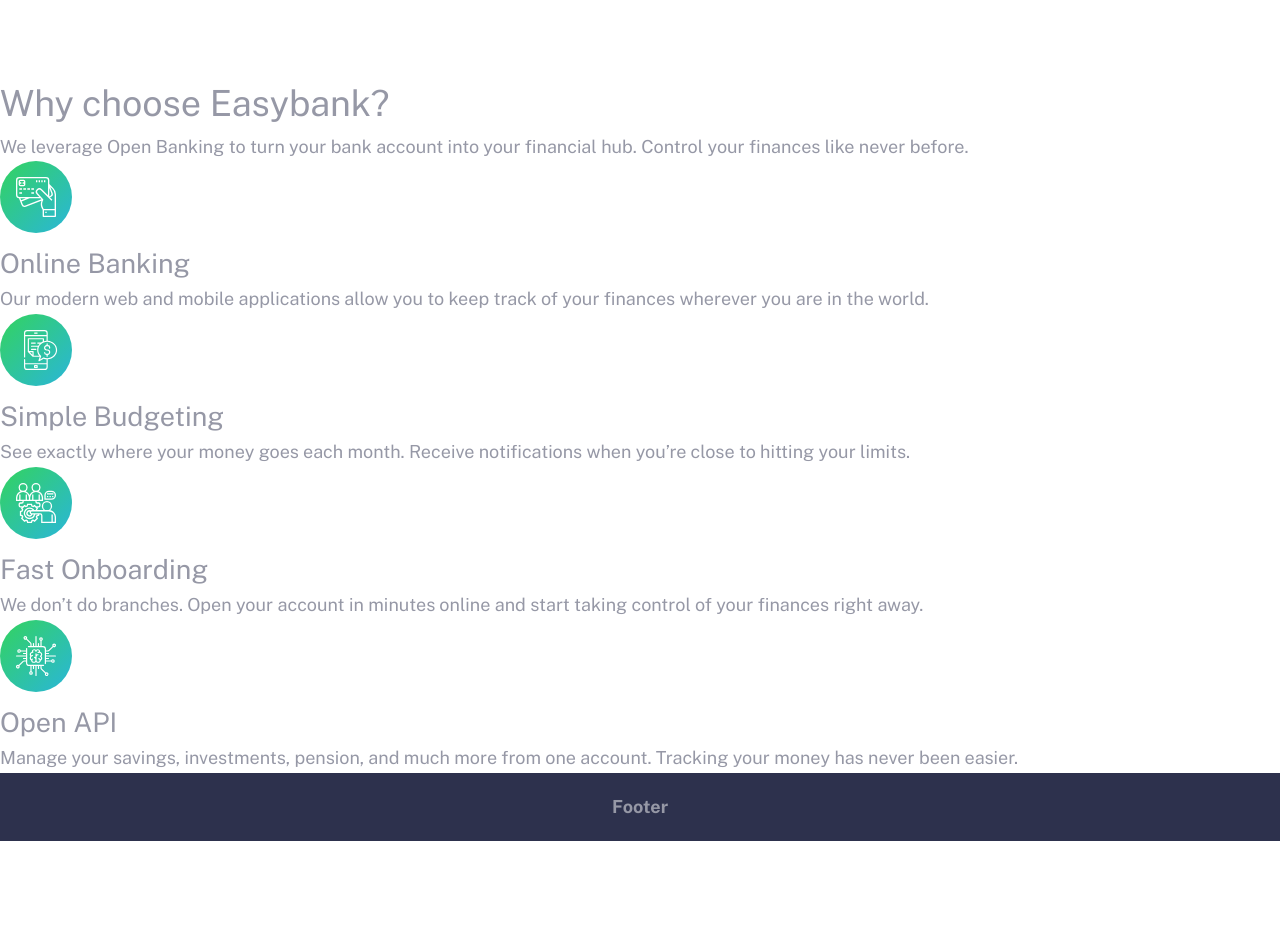
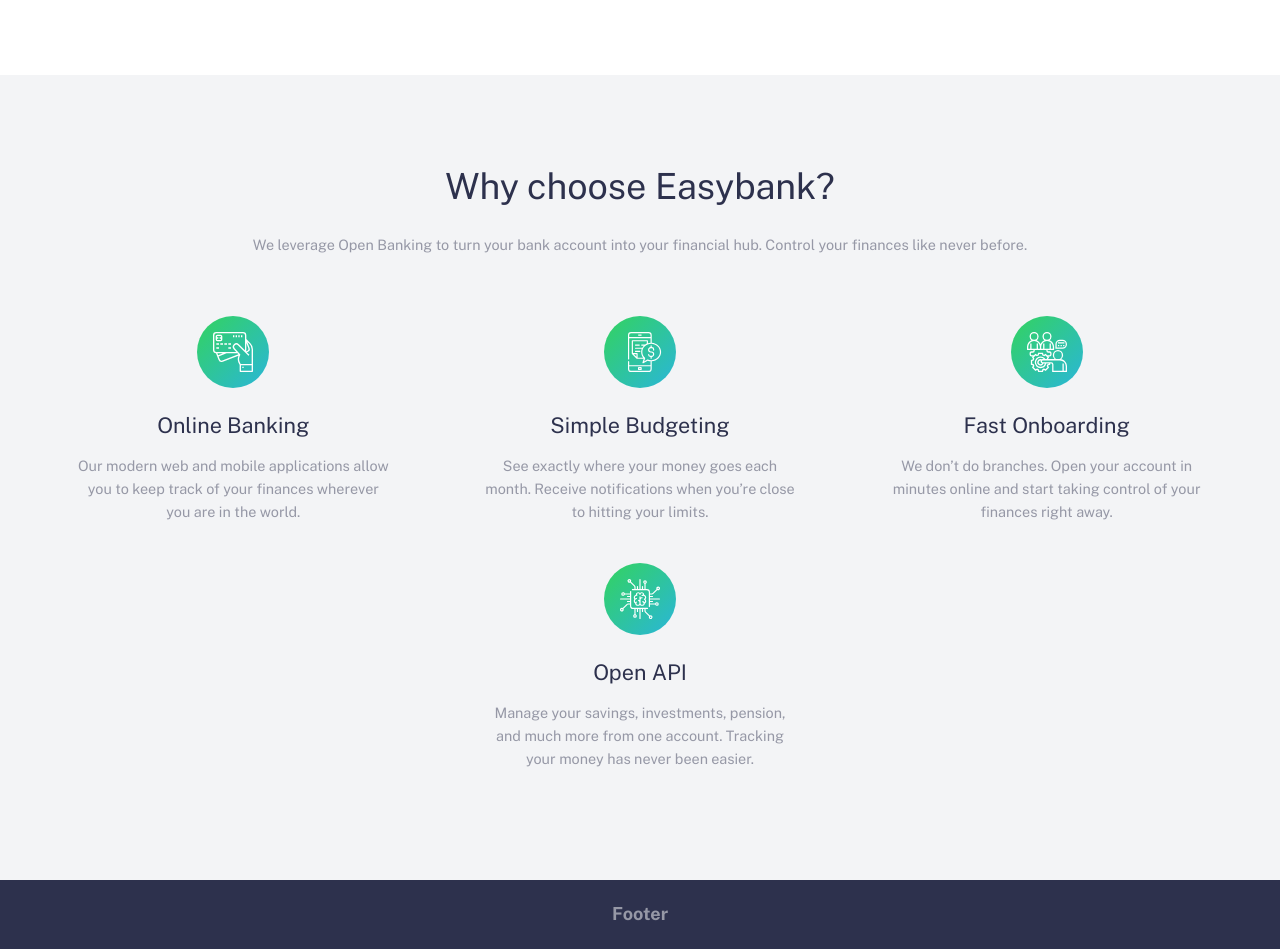
Before and after one commit to iDallek/easybank, a Vue app: page / in a window 1280 px wide. Shown: the part 1280-2229 px from the top of the page. Before the commit the page ends 2121 px from the top, so only its background shows below. Built offline with nearby package versions, Linux system fonts and the light colour scheme.

Commit message:
style: styles FeatureSection component

```diff
--- a/src/modules/homepage/components/FeaturesSection.vue
+++ b/src/modules/homepage/components/FeaturesSection.vue
@@ -1,44 +1,46 @@
 <template>
-  <div>
-    <h1>Why choose Easybank?</h1>
-    <p>
-      We leverage Open Banking to turn your bank account into your financial hub. Control your finances like never before.
-    </p>
+  <section class="features__section">
+    <div class="main__section">
+      <h1 class="title main__title">Why choose Easybank?</h1>
+      <p class="feature__paragraph">
+        We leverage Open Banking to turn your bank account into your financial hub. Control your finances like never before.
+      </p>
+    </div>
 
     <div class="features__area">
-      <div>
-        <img src="@/assets/icons/icon-online.svg" alt="Online Banking" />
-        <h2>Online Banking</h2>
-        <p>
+      <div class="features">
+        <img src="@/assets/icons/icon-online.svg" alt="Online Banking" class="feature__image" />
+        <h2 class="title feature__title">Online Banking</h2>
+        <p class="feature__paragraph">
           Our modern web and mobile applications allow you to keep track of your finances wherever you are in the world.
         </p>
       </div>
 
-      <div>
-        <img src="@/assets/icons/icon-budgeting.svg" alt="Simple Budgeting" />
-        <h2>Simple Budgeting</h2>
-        <p>
+      <div class="features">
+        <img src="@/assets/icons/icon-budgeting.svg" alt="Simple Budgeting" class="feature__image" />
+        <h2 class="title feature__title">Simple Budgeting</h2>
+        <p class="feature__paragraph">
           See exactly where your money goes each month. Receive notifications when you’re close to hitting your limits.
         </p>
       </div>
 
-      <div>
-        <img src="@/assets/icons/icon-onboarding.svg" alt="Fast Onboarding" />
-        <h2>Fast Onboarding</h2>
-        <p>
+      <div class="features">
+        <img src="@/assets/icons/icon-onboarding.svg" alt="Fast Onboarding" class="feature__image" />
+        <h2 class="title feature__title">Fast Onboarding</h2>
+        <p class="feature__paragraph">
           We don’t do branches. Open your account in minutes online and start taking control of your finances right away.
         </p>
       </div>
 
-      <div>
-        <img src="@/assets/icons/icon-api.svg" alt="Open API" />
-        <h2>Open API</h2>
-        <p>
+      <div class="features">
+        <img src="@/assets/icons/icon-api.svg" alt="Open API" class="feature__image" />
+        <h2 class="title feature__title">Open API</h2>
+        <p class="feature__paragraph">
           Manage your savings, investments, pension, and much more from one account. Tracking your money has never been easier.
         </p>
       </div>
     </div>
-  </div>
+  </section>
 </template>
 
 <script lang="ts">
@@ -49,4 +51,55 @@
 
 <style scoped>
 
+  .features__section {
+    background-color: var(--color-background-mute);
+    padding: 70px 30px;
+  }
+
+  .main__section {
+    margin: 20px 0 60px 0;
+  }
+
+  .title {
+    color: var(--color-heading);
+    text-align: center;
+  }
+
+  .feature__title {
+    font-size: 1.2em;
+    line-height: 1.2em;
+    margin-bottom: 15px;
+  }
+
+  .main__title {
+    font-size: 2em;
+    line-height: 1.2em;
+    margin-bottom: 25px;
+  }
+
+  .feature__paragraph {
+    color: var(--color-text);
+    text-align: center;
+    margin: 0 auto;
+    font-size: 0.8em;
+  }
+
+  .feature__image {
+    margin: 0 auto;
+    margin-bottom: 25px;
+  }
+
+  .features__area {
+    display: flex;
+    flex-wrap: wrap;
+    justify-content: space-around;
+  }
+
+  .features {
+    margin-bottom: 40px;
+    display: flex;
+    flex-direction: column;
+    max-width: 315px;
+  }
+
 </style>
```
